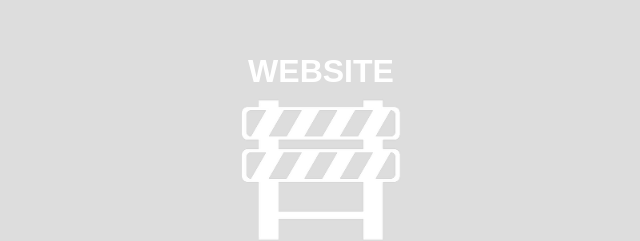
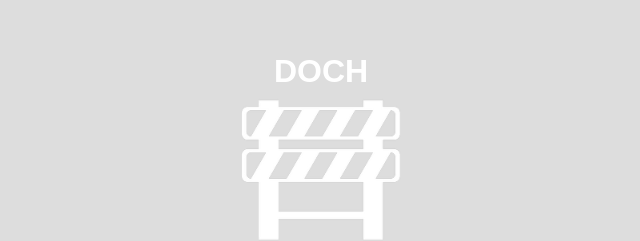
Before and after one commit to rafaqz/ClimateBlock, a browser extension: page firefox/blocked/blockpage.html in a window 1280 px wide. Shown: the part 230-471 px from the top of the page, 319-959 px from the left. Drawn offline with Linux system fonts and the light colour scheme.

Commit message:
fix title

```diff
--- a/firefox/blocked/blockpage.html
+++ b/firefox/blocked/blockpage.html
@@ -4,7 +4,7 @@
 <!DOCTYPE html>
 <html>
 	<head>
-		<title>Website blocked!</title>
+		<title>Doch blocked!</title>
 		<meta charset="utf-8">
 		<meta name="viewport" content="width=device-width, initial-scale=1">
 		<link rel="shortcut icon" href="../icons/icon-96.png">
@@ -14,7 +14,7 @@
 	<body>
 		<div class="spacer"></div>
 		<div class="content">
-			<span>Website</span>
+			<span>Doch</span>
 			<img src="logo.png">
 			<span>Blocked</span>
 		</div>
```
